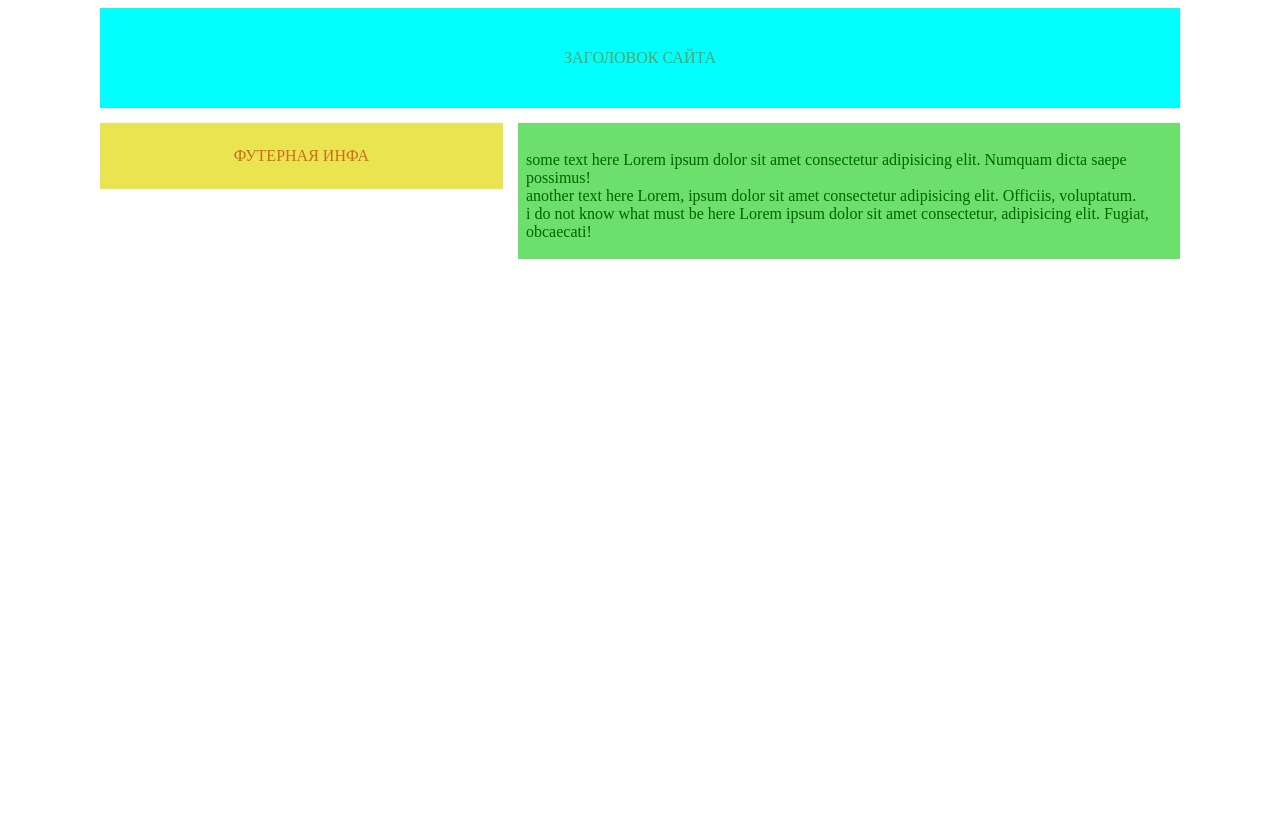
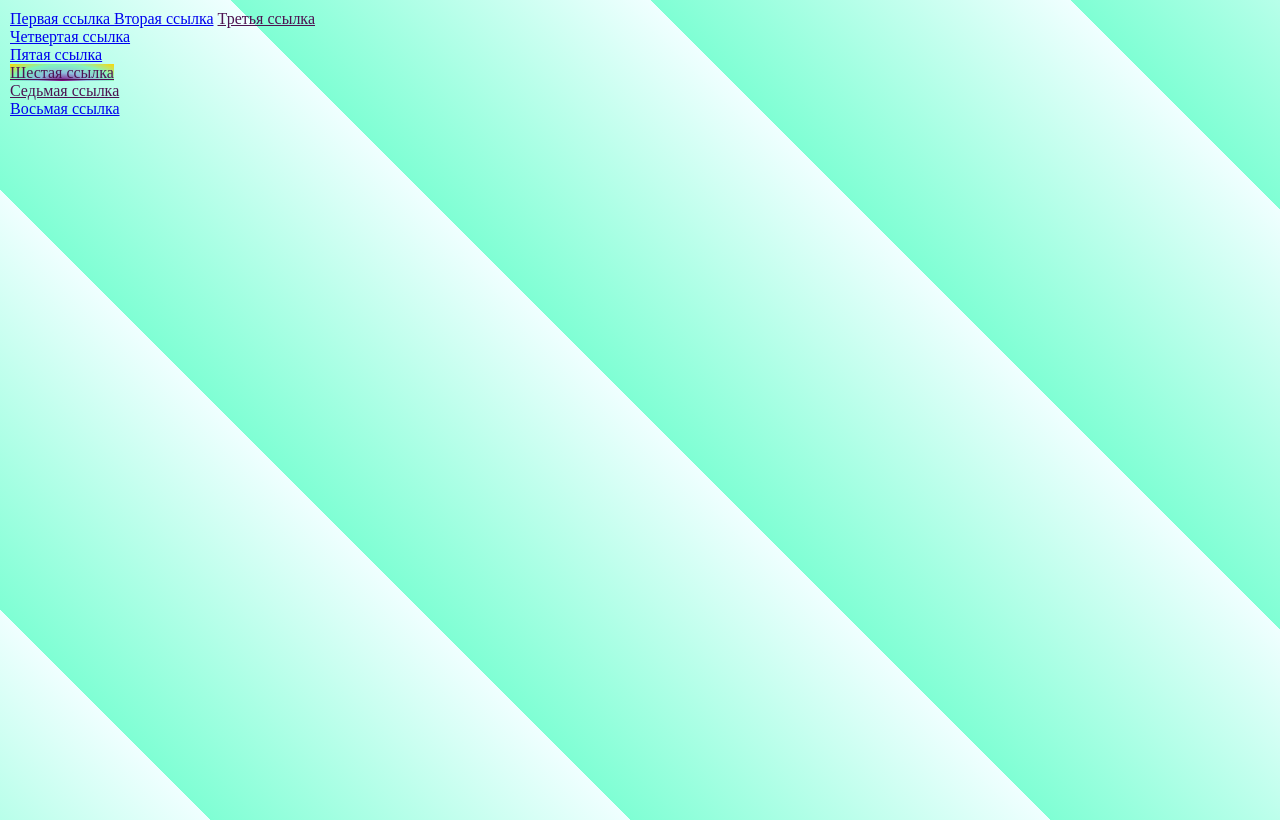
Before and after one commit to merlincat/nix_hworks, a plain HTML site: page first_hw/index.html in a window 1280 px wide. Drawn offline with Linux system fonts and the light colour scheme.

```diff
--- a/first_hw/index.html
+++ b/first_hw/index.html
@@ -4,39 +4,27 @@
     <meta charset="UTF-8">
     <meta http-equiv="X-UA-Compatible" content="IE=edge">
     <meta name="viewport" content="width=device-width, initial-scale=1.0">
-    <title>Document</title>
+    <title>First HW</title>
     <link rel="stylesheet" href="style.css">
 
 </head>
 <body>
-    <div class="container">
-        <div class="content-wrap">
-            <div class="header">ЗАГОЛОВОК САЙТА</div>
-            <div class="box-wrap">
-                <div class="yellow-box-wrap">
-                    <div class="yellow-box">
-                        ФУТЕРНАЯ ИНФА
-                    </div>
+
+    <div>
+        <a href="http://htmlbook./css">Первая ссылка </a>
+        <a href="http://htmlbook.ua/css">Вторая ссылка</a>
+        <a href="https://htmlweb.ua/">Третья ссылка</a>
+        <div>
+            <a href="http://htmlbook.ua/css">Четвертая ссылка</a>
+            <div>
+                <a href="http://htmlbook.ua/css">Пятая ссылка</a>
+                <div>
+                    <a href="https://htmlweb.ua/">Шестая ссылка</a>
                 </div>
-                <div class="green-box">
-                    <div class="miniboxes-wrap">
-                        <div class="blue-box">
-                            some text here Lorem ipsum dolor sit amet consectetur adipisicing elit. Numquam dicta saepe possimus!
-                        </div>
-                        <div class="microboxes-wrap">
-                            <div class="orange-box">
-                                another text here Lorem, ipsum dolor sit amet consectetur adipisicing elit. Officiis, voluptatum.
-                            </div>
-                            <div class="red-box">
-                                i do not know what must be here Lorem ipsum dolor sit amet consectetur, adipisicing elit. Fugiat, obcaecati!
-                            </div>
-                        </div>
-                    </div>
-                </div>
+                <a href="https://htmlweb.ua/">Седьмая ссылка</a>
             </div>
-
+            <a href="http://htmlbook.ua/css">Восьмая ссылка</a>
         </div>
-
     </div>
 
 
--- a/first_hw/style.css
+++ b/first_hw/style.css
@@ -1,41 +1,32 @@
-.container{
-    max-width: 1080px;
-    width: 90%;
-    margin: 0 auto;
+body{
+    margin: 0;
+    padding: 0;
+}
+body>div{
+    padding: 10px;
+    height: 100vh;
+    background: repeating-linear-gradient(45deg, #7fffd4 10%, #f0ffff 30%) repeat;
+}
+a[href*="htmlweb"]{
+    color: #4d1251;
+}
+div a[href*="htmlweb"]:first-child{
+    background: radial-gradient(at bottom, rgb(128, 0, 128), rgba(48, 11, 198, 0.272), rgba(33, 221, 108, 0.333), gold );
+}
+a+a:visited{
+    color: rgb(255, 255, 0);
+}
+/* Для каждой ссылки, которая является вторым предком -  не сделала, не разобралась, как работает, надеюсь на объяснение, так как хочу понять, как должно работать */
+a[href$="/css"]:hover{
+    border-top: 5px solid rgb(144, 23, 23);
+    border-left: 5px solid rgb(144, 23, 23);
+    border-bottom: 5px solid rgb(236, 13, 13);
+    border-right: 5px solid rgb(236, 13, 13);
+    border-radius: 50% 20% / 10% 40%;
+}
 
+a:last-child::selection{
+    font-weight: 700;
+    color: rgb(255, 0, 0);
+    background-color: rgb(44, 105, 41);
 }
-.content-wrap{
-    height: 100vh;
-}
-.header{
-    width: 100%;
-    height: 100px;
-    background-color: aqua;
-    color: #5fa063;
-    text-align: center;
-    line-height: 100px;
-    margin-bottom: 15px;
-}
-.box-wrap{
-    display: flex;
-    justify-content: space-between;
-
-}
-.yellow-box-wrap{
-    width: 40%;
-    margin-right: 15px;
-    height: ;
-}
-.yellow-box{
-    background-color: #e9e44f;
-    color: #d2691e;
-    height: 50px;
-    line-height: 50px;
-    padding: 8px;
-    text-align: center;
-}
-.green-box{
-    background-color: rgb(108, 223, 108);
-    color: darkgreen;
-    padding: 28px 8px 18px;
-}
--- a/sec_hw/css/styles.css
+++ b/sec_hw/css/styles.css
@@ -11,21 +11,23 @@
     src: url("../fonts/gotham-medium-webfont.woff2") format("woff2"), url("../fonts/gotham-medium-webfont.woff") format("woff");
     font-weight: 400;
     font-style: normal;
-}s
+}
 
 body{
-    background-image: linear-gradient(to top right, #0e6ba8 50%, #ddd 50%);
+    background: linear-gradient(to top right, #e15858 50%, #ddd 50%);
     background-repeat: no-repeat;
-    font-family: "GothamBook", sans-serif;;
+    font-family: "GothamBook", sans-serif;
+    position: relative;
 }
 body::before{
     content: "";
     position: fixed;
     height: 100vh;
     width: 100%;
-    top: 90px;
+    top: 96px;
     z-index: -1;
     background: #efefef;
+
 }
 *{
     padding: 0;
@@ -131,6 +133,8 @@ a{
 main{
     margin-top: 86px;
     min-height: calc(100vh - 86px);
+
+
 }
 
 
@@ -162,6 +166,7 @@ main{
 /* section about -------*/
 
 .about{
+
     padding: 44px 0;
     background-image: url(../images/sec1_bg.jpg);
     background-size: cover;
@@ -459,7 +464,7 @@ main{
     border-bottom: 1px solid rgba(231, 236, 243, 0.9);
 }
 .form__btn {
-    width: calc(50% - 2px);
+    width: calc(50% - 4px);
     display: inline-block;
     color: #fff;
     text-align: center;
```
Also changed, not shown: sec_hw/index.html (+1 -0 lines), th_hw/index.html (added, +44 -0 lines), th_hw/style.css (added, +41 -0 lines).
